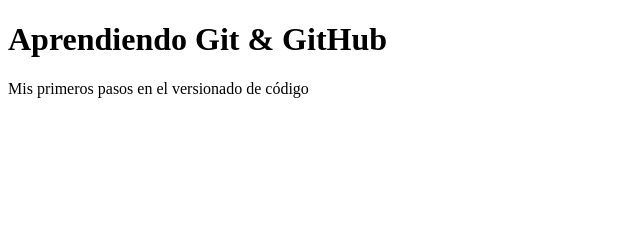
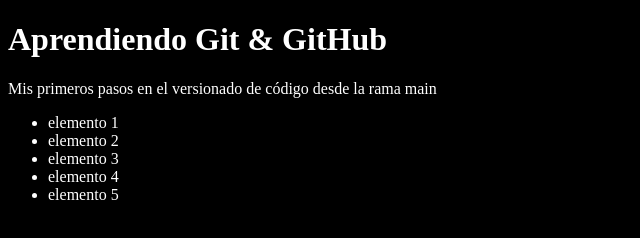
Before and after one commit to diego9412/youtube-git, a plain HTML site: page index.html in a window 1280 px wide. Shown: the whole page, without its empty margins (0-640 px from the left). Drawn offline with Linux system fonts and the light colour scheme.

Commit message:
Agregando style.css al index.html

```diff
--- a/index.html
+++ b/index.html
@@ -6,11 +6,19 @@
     <meta http-equiv="X-UA-Compatible" content="IE=edge">
     <meta name="viewport" content="width=device-width, initial-scale=1.0">
     <title>Aprendiendo Git</title>
+    <link rel="stylesheet" href="style.css">
 </head>
 
 <body>
     <h1>Aprendiendo Git & GitHub</h1>
-    <p>Mis primeros pasos en el versionado de código</p>
+    <p>Mis primeros pasos en el versionado de código desde la rama main</p>
+    <ul>
+        <li>elemento 1</li>
+        <li>elemento 2</li>
+        <li>elemento 3</li>
+        <li>elemento 4</li>
+        <li>elemento 5</li>
+    </ul>
 </body>
 
 </html>
```
